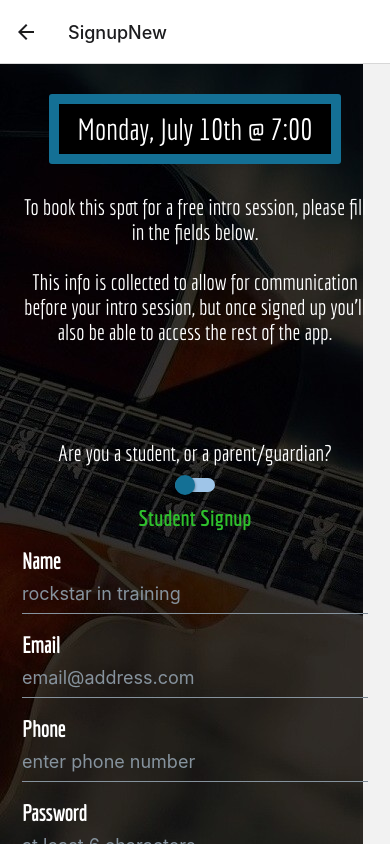
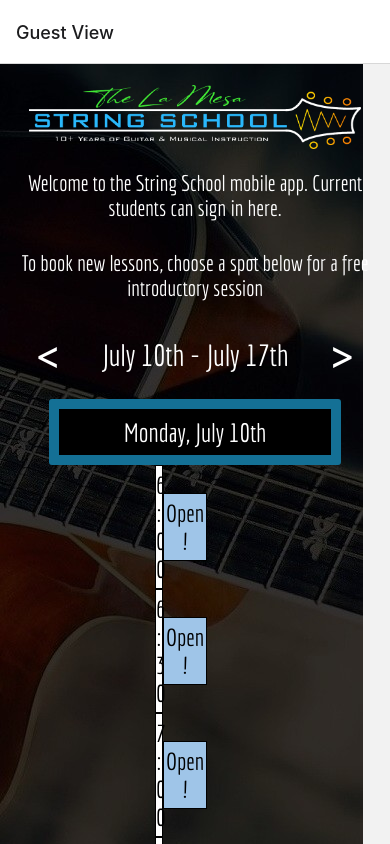
Before and after one commit to timdobranski/string-school-practice, a React Native app: screen /SignupNew in a window 390 px wide. Shown: the top 844 px of the page. Built offline with nearby package versions, Linux system fonts and the light colour scheme; no server answers.

Commit message:
Updated Screen names for user readability

```diff
--- a/App.js
+++ b/App.js
@@ -49,13 +49,13 @@ const App = () => {
         <NavigationContainer>
           <Stack.Navigator>
             {session && session.user ? (
-              <Stack.Screen name="UserHome">
+              <Stack.Screen name="User Home">
                 {(props) => <UserHome {...props} session={session} />}
               </Stack.Screen>
             ) : (
-              <Stack.Screen name="GuestHome" component={GuestHome} />
+              <Stack.Screen name="Guest View" component={GuestHome} />
             )}
-            <Stack.Screen name="SignupNew" component={SignupNew} />
+            <Stack.Screen name="New User Signup" component={SignupNew} />
           </Stack.Navigator>
         </NavigationContainer>
       </ImageBackground>
--- a/src/components/Schedule/Schedule.jsx
+++ b/src/components/Schedule/Schedule.jsx
@@ -6,11 +6,11 @@ export default function Schedule () {
   const navigation = useNavigation();
 
   const navigateToSignupNew = () => {
-    navigation.navigate('SignupNew');
+    navigation.navigate('New User Signup');
   };
 
   return (
-    <ScrollView style={styles.scrollView}>
+    // <ScrollView style={styles.scrollView}>
       <View style={styles.contentContainer}>
   <Pressable style={styles.nav}>
     <Text style={[styles.navLeft]}>{'<'}</Text>
@@ -122,6 +122,6 @@ export default function Schedule () {
         <Text style={[styles.spot, styles.sunOpen, styles.cell]}>Open!</Text>
       </Pressable>
       </View>
-  </ScrollView>
+  // </ScrollView>
   )
 }
```
